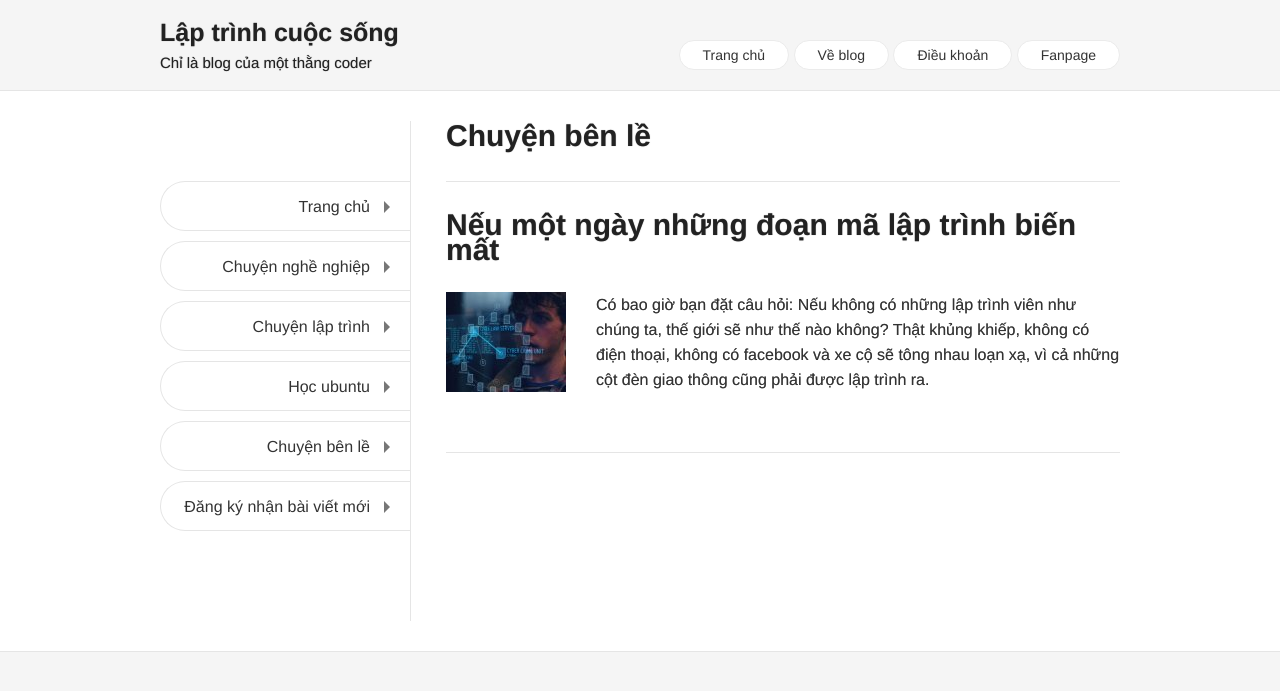
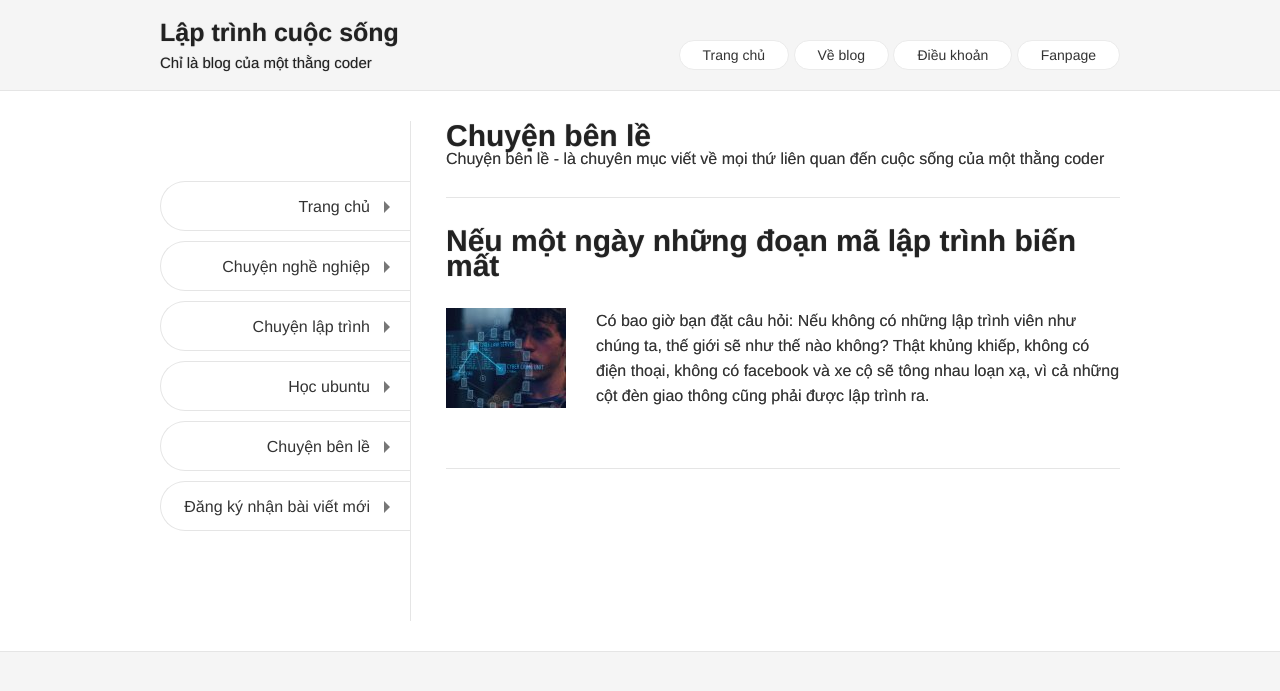
Before and after one commit to nguyentest/laptrinhcuocsong, a Jekyll site: the page built from chuyen-ben-le.md, in a window 1280 px wide. Shown: the top 691 px of the page. Built offline with Jekyll 4.4.1, drawn with Linux system fonts in a browser that asks for light colours.

Commit message:
Update chuyen-ben-le.md

```diff
--- a/chuyen-ben-le.md
+++ b/chuyen-ben-le.md
@@ -13,7 +13,7 @@ permalink: chuyen-ben-le.html
 	{% if category[0] == "Chuyện bên lề" %}
 	<div class="category_detail">
 		<h1>{{ category[0] }}</h1>
-		<p></p>
+		<p>Chuyện bên lề - là chuyên mục viết về mọi thứ liên quan đến cuộc sống của một thằng coder</p>
 	</div>
 		{% assign sorted_posts = site.posts | sort: 'title' %}
 		{% for post in sorted_posts %}
```
